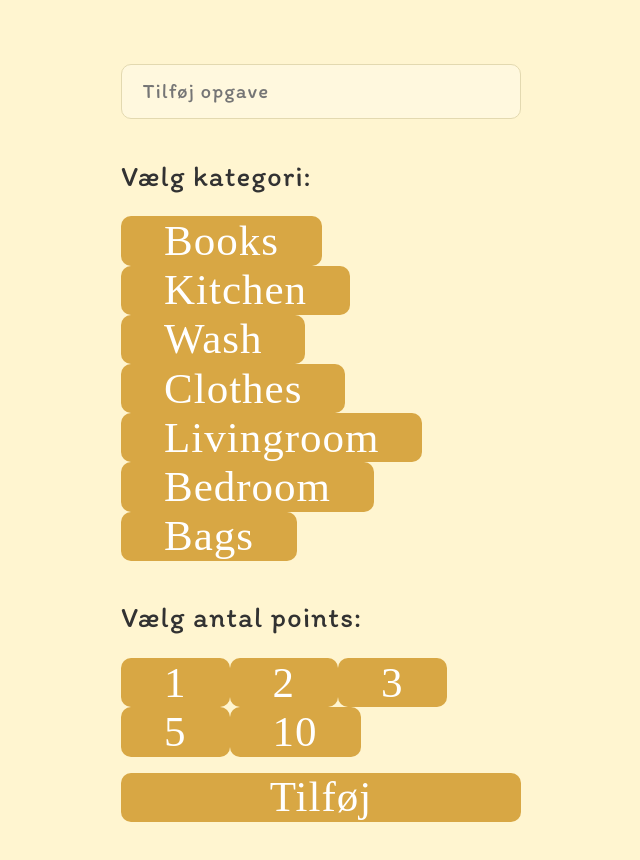
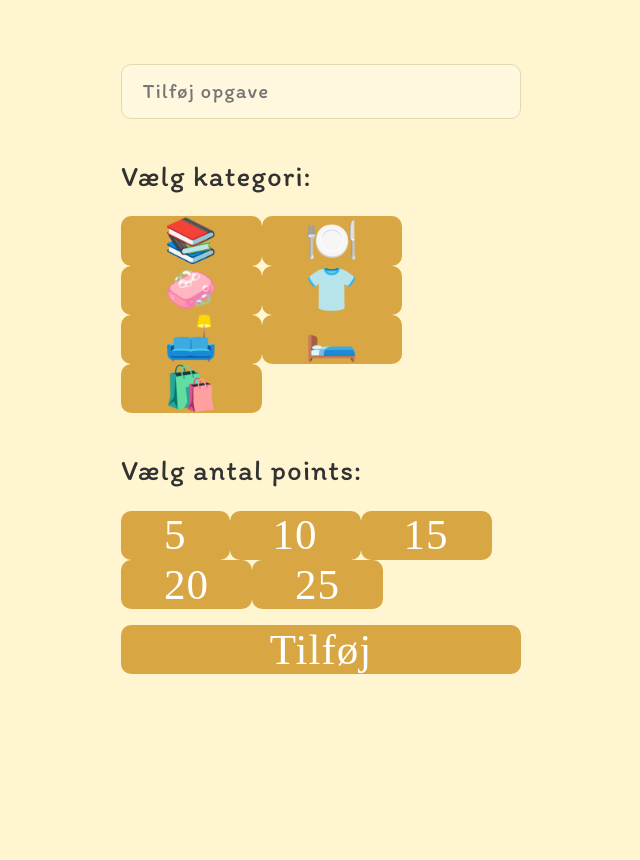
Before and after one commit to vevest/Task-Manager, a React (Vite) app: page / in a window 1280 px wide. Shown: the top 860 px of the page, without its empty margins (319-959 px from the left). Built offline with nearby package versions, Linux system fonts and the light colour scheme; a web font is replaced by a local one.

Commit message:
kategorier opdaterede

```diff
--- a/src/providers/TaskProvider.tsx
+++ b/src/providers/TaskProvider.tsx
@@ -14,16 +14,16 @@
 
   // Eksempel på kategorier og points (kan også være dynamiske)
   const categories = [
-    { label: "Books", value: "Books" },
-    { label: "Kitchen", value: "Kitchen" },
-    { label: "Wash", value: "Wash" },
-    { label: "Clothes", value: "Clothes" },
-    { label: "Livingroom", value: "Livingroom" },
-    { label: "Bedroom", value: "Bedroom" },
-    { label: "Bags", value: "Bags" },
+    { label: "📚", value: "Books" },
+    { label: "🍽️", value: "Kitchen" },
+    { label: "🧼", value: "Wash" },
+    { label: "👕", value: "Clothes" },
+    { label: "🛋️", value: "Livingroom" },
+    { label: "🛏️", value: "Bedroom" },
+    { label: "🛍️", value: "Bags" },
   ];
 
-  const points = [1, 2, 3, 5, 10];
+  const points = [5, 10, 15, 20, 25];
 
   return (
     <TaskContext.Provider value={{ tasks, addTask, categories, points, taskName, setTaskName }}>
```
